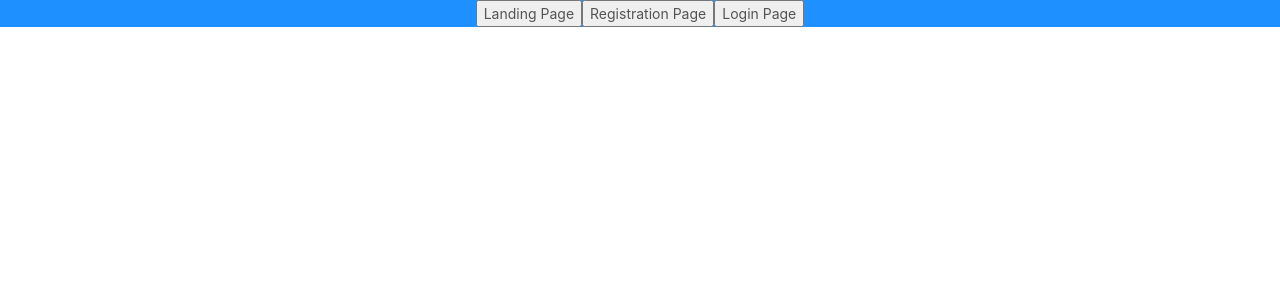
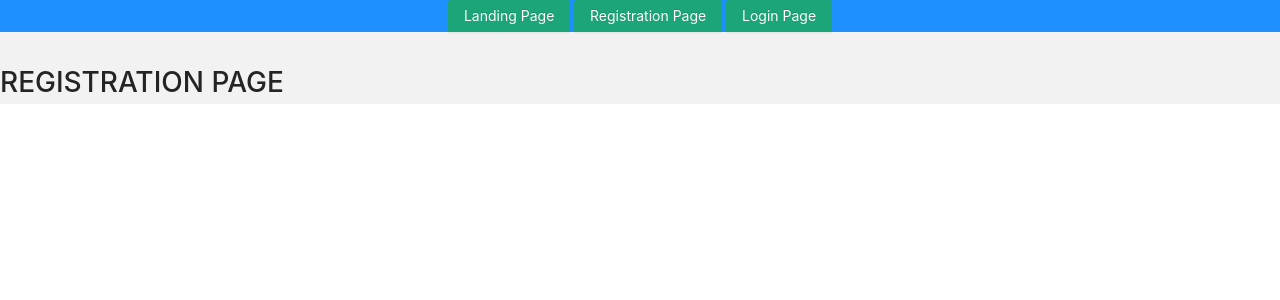
Before and after one commit to BuildForSDGCohort2/team-024-group-a, a React (Create React App) app in the folder frontend/: page /signup in a window 1280 px wide. Shown: the top 300 px of the page. Built offline with nearby package versions, Linux system fonts and the light colour scheme.

Commit message:
modified files for routing using react-router

```diff
--- a/frontend/src/App.css
+++ b/frontend/src/App.css
@@ -1,3 +1,4 @@
+
 /*this class selector will be used for all the pages body, all pages are nested in the .App div*/
 .App {
   background: #F2F2F2;
--- a/frontend/src/App.js
+++ b/frontend/src/App.js
@@ -1,75 +1,26 @@
 import React from 'react';
 import './App.css';
+import './App.less';
+import {Switch, Route, BrowserRouter as Router} from "react-router-dom";
 
 import LandingPage from './views/landing_page/landingPage';
 import LoginPage from './views/login_page/loginPage';
 import RegistrationPage from './views/registration_page/registrationPage';
+import NotFound from './views/notfound_page/notfound';
 
 class App extends React.Component {
-  constructor(){
-    super();
-
-    this.state = {
-      landingPage : false,
-      loginPage : false,
-      registrationPage: false
-    }
-
-    this.handleClick = this.handleClick.bind(this);
-  }
-
-  handleClick(e){
-   if (e.target.id === "landingPage"){
-     this.setState({
-       landingPage: true,
-       loginPage: false,
-       registrationPage: false,
-     })
-   }else if (e.target.id === "registrationPage"){
-    this.setState({
-      registrationPage: true,
-      landingPage: false,
-      loginPage: false
-    })
-   }else if (e.target.id === "loginPage"){
-    this.setState({
-      loginPage: true,
-      registrationPage: false,
-      landingPage: false
-    })
-  }else{
-    this.setState({
-      landingPage : false,
-      loginPage : false,
-      registrationPage: false
-    })
-  }
-
-  }
 
   render(){
       return (
         <div className="App">
-
-          <div className="Controls">
-            <button id="landingPage" onClick={this.handleClick}>Landing Page</button>
-            <button id="registrationPage" onClick={this.handleClick}>Registration Page</button>
-            <button id="loginPage" onClick={this.handleClick}>Login Page</button>
-          </div>
-
-
-          <div className="LandingPageContainer">
-            {this.state.landingPage ? <LandingPage /> : null}
-          </div>
-
-          <div className="LoginPageContainer">
-            {this.state.loginPage ? <LoginPage /> : null}
-          </div>
-
-          <div className="RegistrationPageContainer">
-            {this.state.registrationPage ? <RegistrationPage /> : null}
-          </div>
-
+           <Router>
+              <Switch>
+                <Route  exact={true} path="/" component={LandingPage}/>
+                <Route  path="/signup" component={RegistrationPage}/>
+                <Route  path="/login" component={LoginPage}/>
+                <Route component={NotFound} />
+              </Switch>
+         </Router>
 
         </div>
       );
--- /dev/null
+++ b/frontend/src/App.less
@@ -0,0 +1 @@
+@import '~antd/dist/antd.less';
--- /dev/null
+++ b/frontend/src/components/nav/nav.js
@@ -0,0 +1,25 @@
+import React from 'react';
+import {Link} from 'react-router-dom';
+import { Button } from 'antd';
+
+
+const Nav = () =>{
+
+   return(
+        <div className="Controls">
+            <Link to="/">
+                <Button type="primary">Landing Page</Button>
+            </Link>
+            &nbsp;
+            <Link to="/signup">
+                <Button type="primary">Registration Page</Button>
+            </Link>
+            &nbsp;
+            <Link to="/login">
+                <Button type="primary">Login Page</Button>
+            </Link>
+        </div>
+   )
+}
+
+export default Nav;
--- a/frontend/src/views/landing_page/landingPage.js
+++ b/frontend/src/views/landing_page/landingPage.js
@@ -1,9 +1,11 @@
 import React from 'react';
+import Nav from '../../components/nav/nav';
 
 class LandingPage extends React.Component {
     render(){
         return (
             <div>
+                <Nav />
                 {/* HTML CODE FOR LANDING PAGE */}
                 <h1>LANDING PAGE</h1>
             </div>
--- a/frontend/src/views/login_page/loginPage.js
+++ b/frontend/src/views/login_page/loginPage.js
@@ -1,9 +1,11 @@
 import React from 'react';
+import Nav from '../../components/nav/nav';
 
 class LoginPage extends React.Component {
     render(){
         return (
             <div>
+                <Nav />
                 {/* HTML CODE FOR LOGIN PAGE */}
                 <h1>LOGIN PAGE</h1>
             </div>
--- /dev/null
+++ b/frontend/src/views/notfound_page/notfound.js
@@ -0,0 +1,15 @@
+import React from 'react';
+import {Link} from 'react-router-dom';
+import { Button , Result} from 'antd';
+
+const NotFound = () =>{
+   return(
+   <Result
+    status="404"
+    title="404"
+    subTitle="Sorry, the page you visited does not exist."
+    extra={<Button type="primary"><Link to="/">Back Home</Link></Button>}
+  />)
+}
+
+export default NotFound;
--- a/frontend/src/views/registration_page/registrationPage.js
+++ b/frontend/src/views/registration_page/registrationPage.js
@@ -1,9 +1,11 @@
 import React from 'react';
+import Nav from '../../components/nav/nav';
 
 class RegistrationPage extends React.Component {
     render(){
         return (
             <div>
+                <Nav />
                 {/* HTML CODE FOR REGISTRATION PAGE */}
                 <h1>REGISTRATION PAGE</h1>
             </div>
```
Also changed, not shown: frontend/src/views/notfound_page/notfound.css (added).
